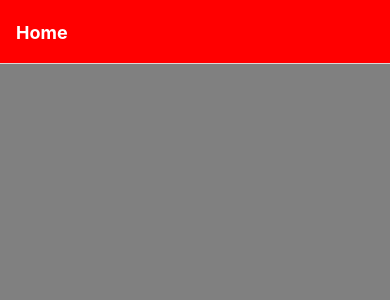
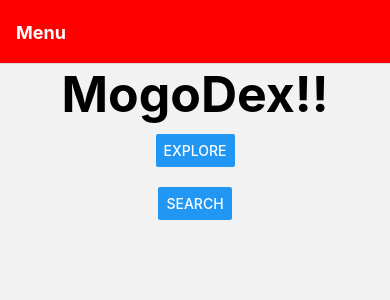
Before and after one commit to Berckbel/MogoDex, a React Native app: screen / in a window 390 px wide. Shown: the top 300 px of the page. Built offline with nearby package versions, Linux system fonts and the light colour scheme; no server answers.

Commit message:
Menu listo con correcciones en el usePokemons y el renderizado condicional

```diff
--- /dev/null
+++ b/components/MenuPokeList/index.js
@@ -0,0 +1,16 @@
+import { Image, View } from "react-native";
+import { styles } from "./styles";
+
+export const MenuPokeList = ({ pokemons }) => {
+  return (
+    <View style={styles.imagesContainer}>
+      {pokemons.map((pokemon) => (
+        <Image
+          key={pokemon.id}
+          style={styles.pokeImage}
+          source={{ uri: pokemon.sprite }}
+        />
+      ))}
+    </View>
+  );
+};
--- /dev/null
+++ b/components/MenuPokeList/styles.js
@@ -0,0 +1,15 @@
+import { StyleSheet } from "react-native";
+
+export const styles = StyleSheet.create({
+  pokeImage: {
+    width: 90,
+    height: 90,
+  },
+
+  imagesContainer: {
+    flexDirection: "row",
+    flexWrap: "wrap",
+    justifyContent: "center",
+    marginVertical: 20,
+  },
+});
--- a/hooks/usePokemons.js
+++ b/hooks/usePokemons.js
@@ -37,6 +37,7 @@ export const usePokemons = () => {
     return {
         pokemons: pokemons,
         loadingPokemons: loading,
-        errorPokemons: error
+        errorPokemons: error,
+        existPokemons: Boolean(pokemons.length)
     }
 }
--- a/screens/Home/index.js
+++ b/screens/Home/index.js
@@ -6,15 +6,14 @@ import { Loader } from "../../components/Loader";
 import { styles } from "./styles";
 
 export const Home = ({ navigation }) => {
-  const { pokemons, loadingPokemons } = usePokemons();
+  const { pokemons, loadingPokemons, existPokemons } = usePokemons();
 
   return (
     <ScrollView style={styles.homeContainer}>
-      {!loadingPokemons ? (
+      {existPokemons && (
         <PokemonList pokemons={pokemons} navigation={navigation} />
-      ) : (
-        loadingPokemons && <Loader />
       )}
+      {loadingPokemons && <Loader />}
     </ScrollView>
   );
 };
--- /dev/null
+++ b/screens/Menu/index.js
@@ -0,0 +1,31 @@
+import { Button, ScrollView, Text, View } from "react-native";
+import { styles } from "./styles";
+
+import { Loader } from "../../components/Loader";
+import { usePokemons } from "../../hooks/usePokemons";
+import { MenuPokeList } from "../../components/MenuPokeList";
+
+export const Menu = ({ navigation }) => {
+  const { pokemons, loadingPokemons, existPokemons } = usePokemons();
+
+  const handleExplore = () => {
+    navigation.navigate('Home')
+  }
+
+  return (
+    <ScrollView>
+      <Text style={styles.title}>MogoDex!!</Text>
+
+      {existPokemons && <MenuPokeList pokemons={pokemons} />}
+
+      <View style={styles.buttonContainer}>
+        <Button title={"Explore"} onPress={() => handleExplore()} />
+      </View>
+      <View style={styles.buttonContainer}>
+        <Button title={"Search"} />
+      </View>
+
+      {loadingPokemons && <Loader />}
+    </ScrollView>
+  );
+};
--- /dev/null
+++ b/screens/Menu/styles.js
@@ -0,0 +1,17 @@
+import { StyleSheet } from "react-native";
+
+export const styles = StyleSheet.create({
+
+  title: {
+    textAlign: "center",
+    fontWeight: "bold",
+    fontSize: 50,
+  },
+
+  buttonContainer: {
+    justifyContent: 'center',
+    alignItems: 'center',
+    marginVertical: 10,
+  },
+
+});
--- a/stack/StackNavigator.js
+++ b/stack/StackNavigator.js
@@ -2,13 +2,15 @@ import { createStackNavigator } from "@react-navigation/stack";
 
 import { Home } from "../screens/Home";
 import { Detail } from "../screens/Detail";
-import { optionsDetail, optionsHome } from "./styles";
+import { Menu } from "../screens/Menu";
+import { optionsDetail, optionsHome, optionsMenu } from "./styles";
 
 const Stack = createStackNavigator()
 
 export const StackNavigator = () => {
     return (
         <Stack.Navigator>
+            <Stack.Screen name={"Menu"} component={Menu} options={optionsMenu} />
             <Stack.Screen name={"Home"} component={Home} options={optionsHome} />
             <Stack.Screen name={"Detail"} component={Detail} options={optionsDetail} />
         </Stack.Navigator>
--- a/stack/styles.js
+++ b/stack/styles.js
@@ -1,3 +1,14 @@
+export const optionsMenu = {
+  title: "Menu",
+  headerStyle: {
+    backgroundColor: "#FF0000",
+  },
+  headerTintColor: "#fff",
+  headerTitleStyle: {
+    fontWeight: "bold",
+  },
+}
+
 export const optionsHome = {
     title: "Home",
     headerStyle: {
```
